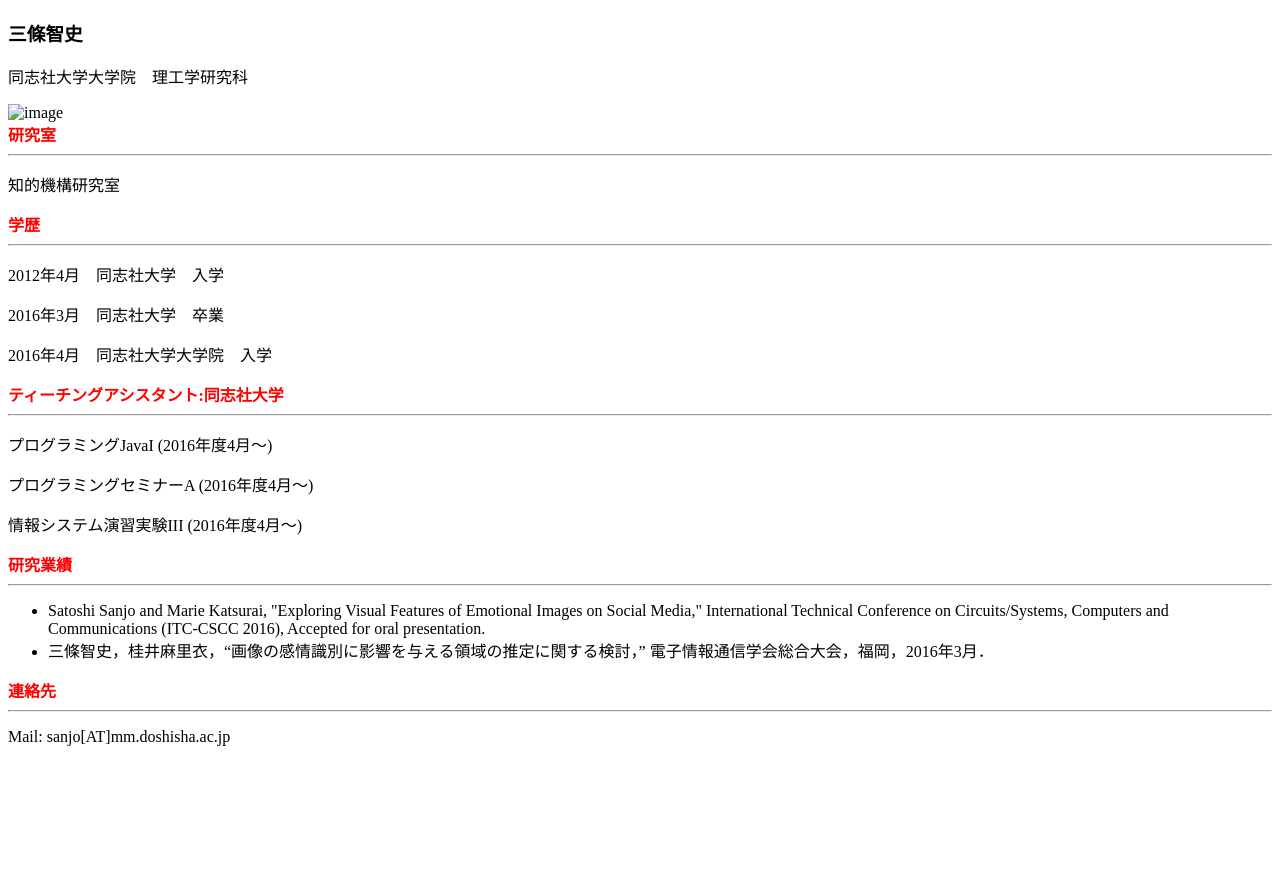
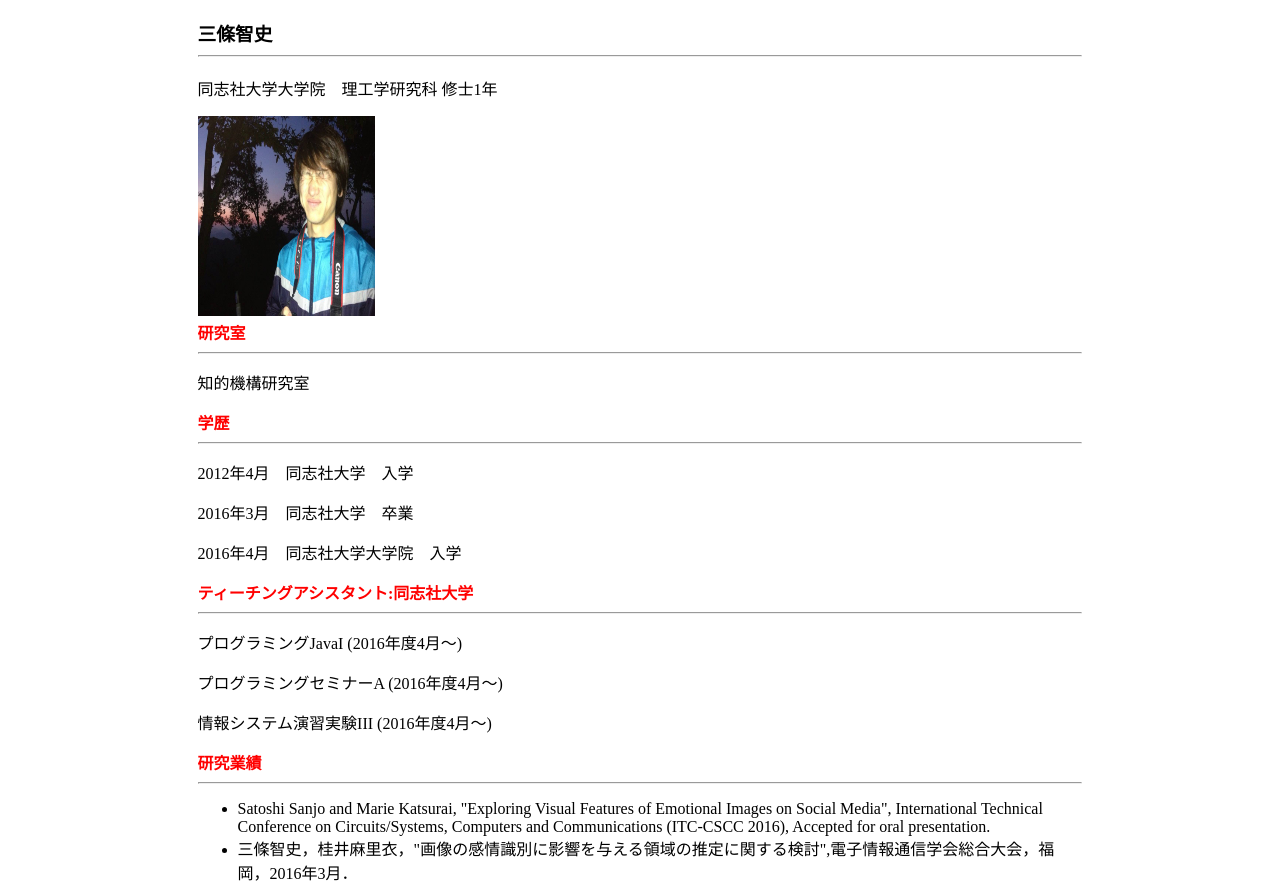
Before and after one commit to johshisha/johshisha.github.io, a plain HTML site: page index.html in a window 1280 px wide. Shown: the top 887 px of the page. Before the commit the page ends 800 px from the top, so only its background shows below. Drawn offline with Linux system fonts and the light colour scheme.

Commit message:
adding images

```diff
--- a/index.html
+++ b/index.html
@@ -7,20 +7,19 @@
 
 </head>
 <body>
-<div class="title">
-	<h3 xmlns="http://www.w3.org/1999/xhtml" id="sites-page-title-header" style="" align="left">
-		<span id="sites-page-title" dir="ltr" tabindex="-1" style="outline: none">三條智史</span>
-	</h3>
-</div>
+<div id="canvas-main" class="canvas-main" style="width:70%;margin: 0 auto;">
+	<div class="title">
+		<h3 xmlns="http://www.w3.org/1999/xhtml" id="sites-page-title-header" style="" align="left">
+			<span id="sites-page-title" dir="ltr" tabindex="-1" style="outline: none">三條智史</span><hr>
+		</h3>
+	</div>
 
-
-<div id="canvas-main" class="canvas-main">
 	<div id="main-content">
 		<div class="content-list">
 			<div>
-				<p>同志社大学大学院　理工学研究科</p>
+				<p>同志社大学大学院　理工学研究科 修士1年</p>
 			</div>
-			<img src="" alt="image">
+			<img src="images/profile.jpg" width="20%" height="200px" alt="image">
 		</div>
 		<div class="content-list">
 			<div clas="content-title"><b><font color="#ff0000">研究室</font></b><hr></div>
@@ -49,10 +48,10 @@
 			<div>
 				<ul>
 					<li>
-						Satoshi Sanjo and Marie Katsurai, "Exploring Visual Features of Emotional Images on Social Media," International Technical Conference on Circuits/Systems, Computers and Communications (ITC-CSCC 2016), Accepted for oral presentation.
+						Satoshi Sanjo and Marie Katsurai, "Exploring Visual Features of Emotional Images on Social Media", International Technical Conference on Circuits/Systems, Computers and Communications (ITC-CSCC 2016), Accepted for oral presentation.
 					</li>
 					<li>
-						三條智史，桂井麻里衣，“画像の感情識別に影響を与える領域の推定に関する検討，” 電子情報通信学会総合大会，福岡，2016年3月．
+						三條智史，桂井麻里衣，"画像の感情識別に影響を与える領域の推定に関する検討",電子情報通信学会総合大会，福岡，2016年3月．
 					</li>
 				</ul>
 			</div>
```
Also changed, not shown: images/profile.jpg (added), 1 other file.
